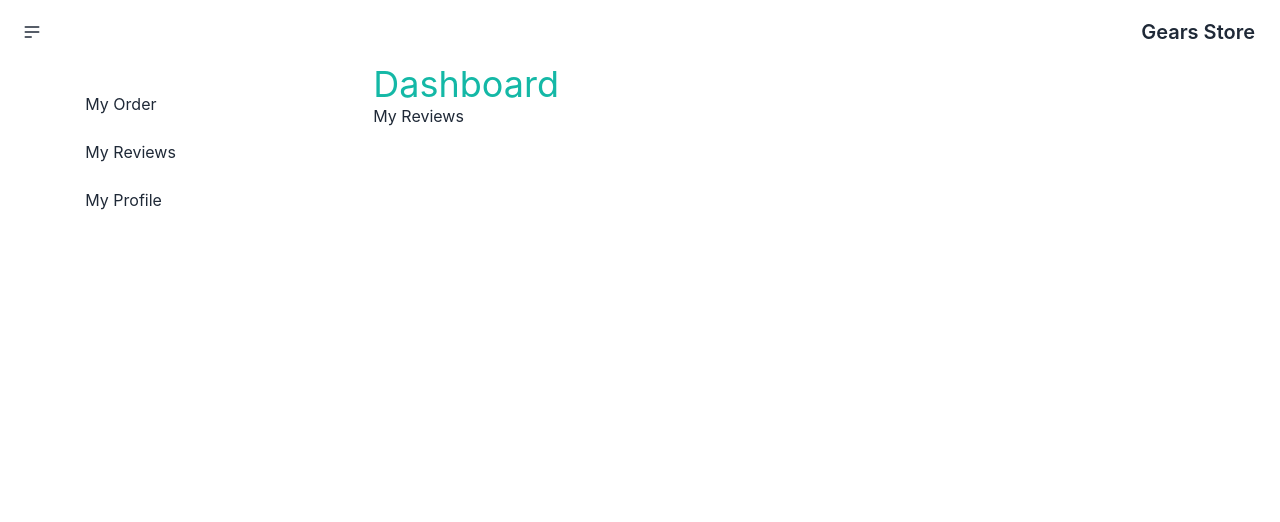
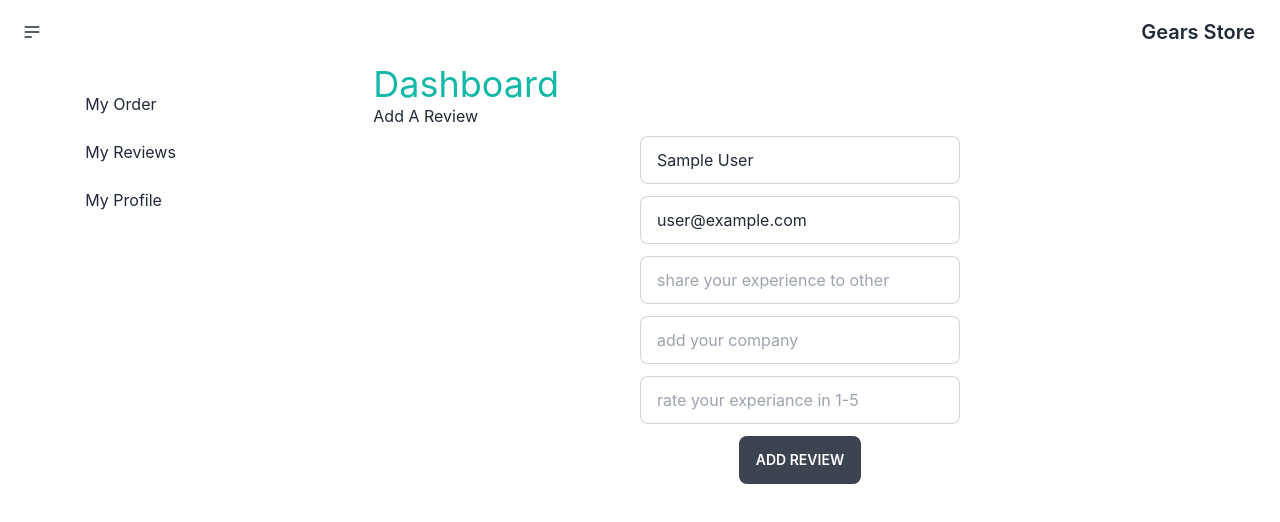
Before and after one commit to mat557/-manufacturer-website-client, a React (Create React App) app: page /dasboard/reviews in a window 1280 px wide. Shown: the top 522 px of the page. Built offline with nearby package versions, Linux system fonts and the light colour scheme; no server answers; sample sign-in values are in the browser's storage.

Commit message:
review done

```diff
--- a/src/Pages/Dashboard/MyReviews.js
+++ b/src/Pages/Dashboard/MyReviews.js
@@ -1,9 +1,59 @@
 import React from 'react';
+import { useAuthState } from 'react-firebase-hooks/auth';
+import { toast } from 'react-toastify';
+import auth from '../../firebase.init';
 
 const MyReviews = () => {
+    const [user] = useAuthState(auth);
+    console.log(user)
+
+    const addReview = (event) =>{
+        event.preventDefault();
+        const ratings = event.target.ratings.value;
+        if(ratings >5 || ratings < 0){
+            toast.error('Rating should be in range of 1-5')
+        }
+        else{
+            const addedComment = {
+                name : user?.displayName,
+                email : user?.email,
+                company:event.target.company.value,
+                img : user.photoURL,
+                review : event.target.review.value,
+                ratings : event.target.ratings.value
+            }
+            fetch(`http://localhost:5000/addreview`,{
+                method : 'POST',
+                headers :{
+                    'content-type': 'application/json'
+                },
+                body : JSON.stringify(addedComment)
+            })
+            .then(res => res.json())
+            .then(data => {
+                // console.log(data)
+                if(data.acknowledged){
+                    toast.success('You commented Successfully')
+                }
+            })
+        }
+
+    }
+
+
     return (
         <div>
-            <p>My Reviews</p>
+            <p>Add A Review</p>
+            <div>
+            <form onSubmit={addReview} className="grid grid-cols-1 gap-3 mt-2 justify-items-center">
+                      <input type="text" readOnly value={user?.displayName}  className="input input-bordered w-full max-w-xs" />
+                      <input type="email" readOnly value={user?.email}  className="input input-bordered w-full max-w-xs" />
+                      <input type="text" name="review" placeholder="share your experience to other" className="input input-bordered w-full max-w-xs" />
+                      <input type="text" name="company" placeholder="add your company" className="input input-bordered w-full max-w-xs" />
+                      <input type="text" name="ratings" placeholder="rate your experiance in 1-5" className="input input-bordered w-full max-w-xs" />
+                      <input type="submit" value="Add Review" className="input-bordered btn w-50 max-w-auto" />
+                </form>
+            </div>
         </div>
     );
 };
--- a/src/Pages/Home/AboutDelivery.js
+++ b/src/Pages/Home/AboutDelivery.js
@@ -3,13 +3,13 @@ import pic from '../../Photos/planeForHome.jpg';
 
 const AboutDelivery = () => {
     return (
-        <div>
+        <div className='my-28'>
             <div className='my-12'>
                 <p className='text-center text-4xl'>Exclusive Feature For Overseas Consumers</p>
             </div>
             <div className="hero-content flex-col lg:flex-row-reverse">
                     <figure><img src={pic}  className="max-w-sm rounded-lg shadow-2xl" alt="Album"/></figure>
-                    <div className='flex flex-col pl-8'>
+                    <div className='flex flex-col pr-4'>
                         <div className="card-body bg-gray-400 rounded-2xl my-2">
                             <h2 className="card-title"><span className='text-4xl pt-1'>*</span>Overseas Delivery</h2>
                             <p>Our product has reached over 70 </p>
--- a/src/Pages/Home/Reviews.js
+++ b/src/Pages/Home/Reviews.js
@@ -1,34 +1,19 @@
-import React from 'react';
-import one from '../../Photos/people1.png';
-import two from '../../Photos/people2.png';
-import three from '../../Photos/people3.png';
+import React, { useEffect, useState } from 'react';
 import SingleReview from './SingleReview';
 
 const Reviews = () => {
 
-    const reviews = [
-        {
-            _id : 1,
-            name : 'winston carcil',
-            company : 'hard point',
-            review : 'the product is best of the best , On time delevary ,no issue with quantity ,to the point quality ',
-            img : one
-        },
-        {
-            _id : 2,
-            name : 'winston carcil',
-            company : 'hard point',
-            review : 'the product is best of the best , On time delevary ,no issue with quantity ,to the point quality ',
-            img : one
-        },
-        {
-            _id : 3,
-            name : 'winston carcil',
-            company : 'hard point',
-            review : 'the product is best of the best , On time delevary ,no issue with quantity ,to the point quality ',
-            img : one
-        },
-    ]
+    const [reviewdata,setReviews] = useState([]);
+    useEffect(()=>{
+        fetch('http://localhost:5000/getreview')
+        .then(res => res.json())
+        .then(data => {
+            setReviews(data);
+        })
+    },[]);
+
+    const reviews = reviewdata.slice(0,3);
+
     return (
         <div className='my-28'>
             <p className='text-center text-15px mt-4 font-bold'>Reviews</p>
--- a/src/Pages/Home/SingleReview.js
+++ b/src/Pages/Home/SingleReview.js
@@ -9,12 +9,12 @@ const SingleReview = ({ review }) => {
         <div className="flex items-center">
             <div className="avatar">
                 <div className="w-16 rounded-full ring ring-primary ring-offset-base-100 mr-5">
-                    <img src={review.img} alt=""/>
+                    <img src={review?.img} alt=""/>
                 </div>
             </div>
             <div>
-                <p className="text-xl">{review.name}</p>
-                <p className="text-xl">Owner Of:{review.company}</p>
+                <p className="text-xl">{review?.name}</p>
+                <p className="text-xl">Owner Of:{review?.company}</p>
             </div>
         </div>
       </div>
```
